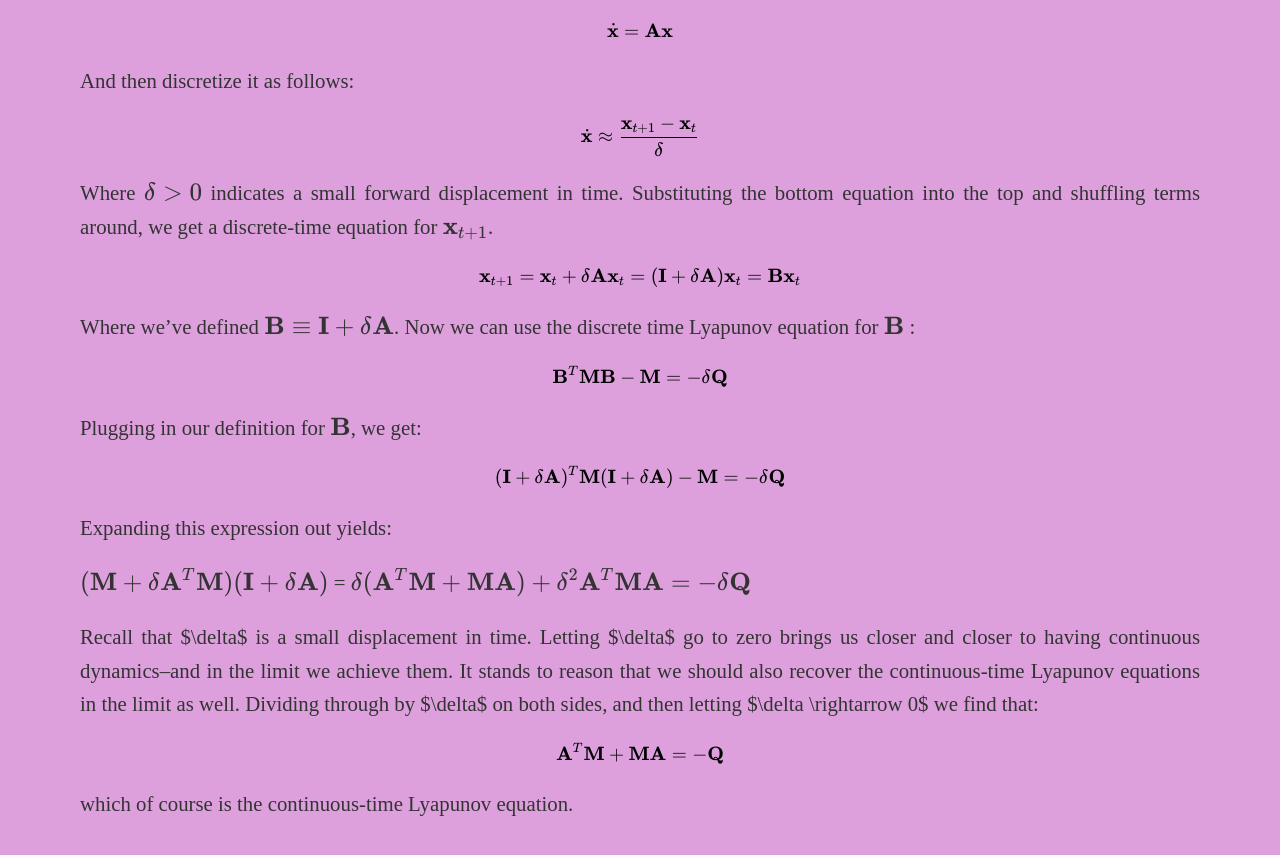
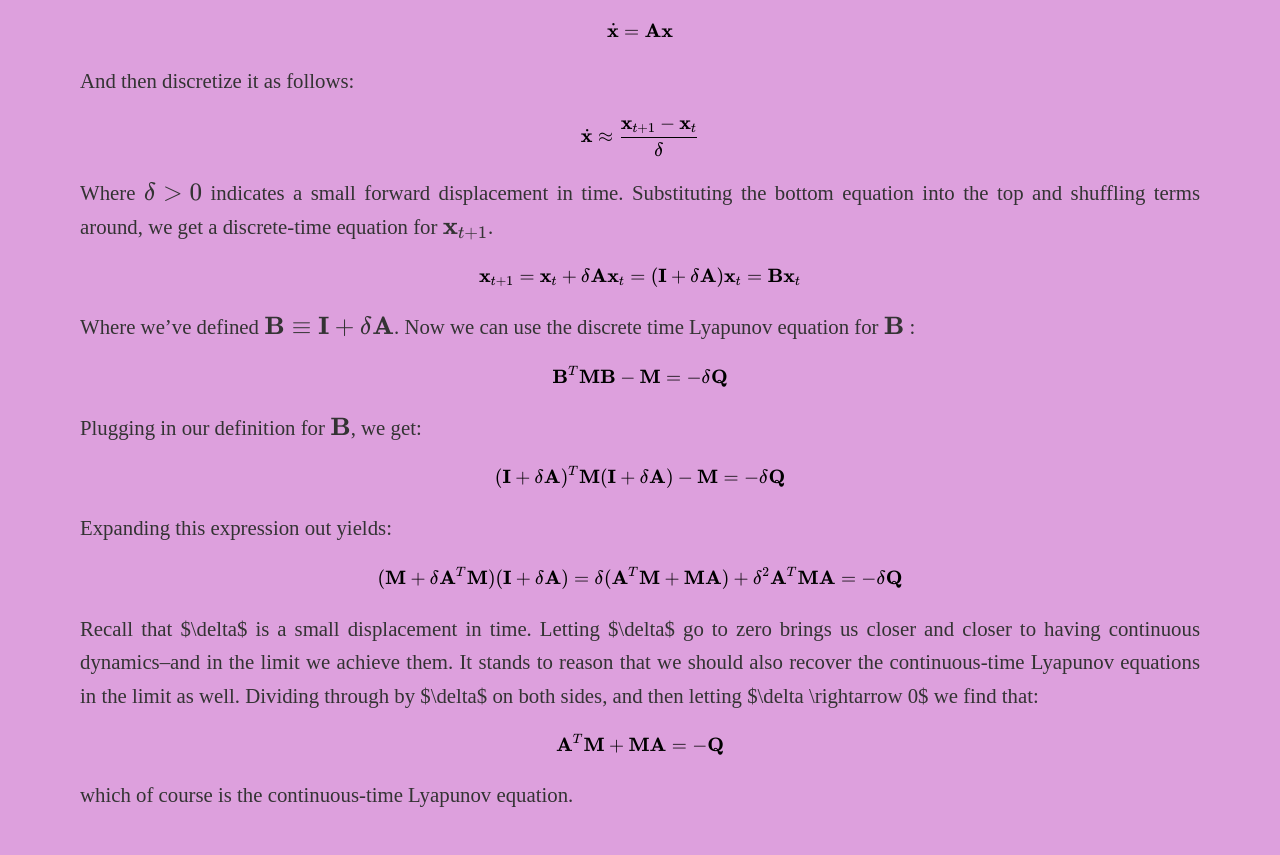
Before and after one commit to kozleo/kozleo.github.io, a Jekyll site: the page built from _posts/2020-12-13-How-to-Go-Between-Continuous-and-Discrete-Lyapunov-Equations.md, in a window 1280 px wide and 900 px high, scrolled down 803 px. Shown: the top 855 px of the window. Built offline with Jekyll 4.4.1, drawn with Linux system fonts in a browser that asks for light colours; our own code applies the rules of GitHub Pages for plain Markdown files.

```diff
--- a/_posts/2020-12-13-How-to-Go-Between-Continuous-and-Discrete-Lyapunov-Equations.md
+++ b/_posts/2020-12-13-How-to-Go-Between-Continuous-and-Discrete-Lyapunov-Equations.md
@@ -30,7 +30,7 @@ $$(\mathbf{I} + \delta \mathbf{A})^T\mathbf{M}(\mathbf{I} + \delta \mathbf{A}) -
 
 Expanding this expression out yields:
 
-$$(\mathbf{M} + \delta \mathbf{A}^T\mathbf{M}) (\mathbf{I} + \delta \mathbf{A}) $$ = $$\delta(\mathbf{A}^T\mathbf{M} + \mathbf{M}\mathbf{A}) + \delta^2 \mathbf{A}^T\mathbf{M}\mathbf{A} = -\delta \mathbf{Q}$$
+$$(\mathbf{M} + \delta \mathbf{A}^T\mathbf{M}) (\mathbf{I} + \delta \mathbf{A}) = \delta(\mathbf{A}^T\mathbf{M} + \mathbf{M}\mathbf{A}) + \delta^2 \mathbf{A}^T\mathbf{M}\mathbf{A} = -\delta \mathbf{Q}$$
 
 Recall that $\delta$ is a small displacement in time. Letting $\delta$ go to zero brings us closer and closer to having continuous dynamics--and in the limit we achieve them. It stands to reason that we should also recover the continuous-time Lyapunov equations in the limit as well. Dividing through by $\delta$ on both sides, and then letting $\delta \rightarrow 0$ we find that:
 
```
